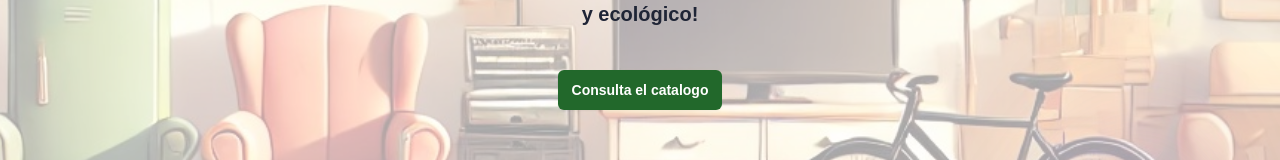
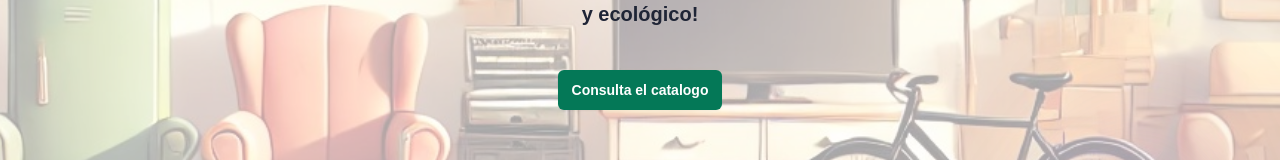
Before and after one commit to MiguelR222/hacknights2024, a Next.js app: page / in a window 1280 px wide. Shown: the part 608-768 px from the top of the page. Built offline with nearby package versions, Linux system fonts and the light colour scheme; no server answers.

Commit message:
colot boton modificado a esmeralda

```diff
--- a/components/hero-section.tsx
+++ b/components/hero-section.tsx
@@ -54,7 +54,7 @@ export default function HeroSection() {
             <div className="mt-10 flex items-center justify-center gap-x-6">
               <a
                 href="#"
-                className="rounded-md bg-[#22682b] px-3.5 py-2.5 text-sm font-semibold text-white shadow-sm hover:bg-[#549b5e] focus-visible:outline focus-visible:outline-2 focus-visible:outline-offset-2 focus-visible:outline-indigo-600"
+                className="rounded-md bg-emerald-700 px-3.5 py-2.5 text-sm font-semibold text-white shadow-sm hover:bg-[#549b5e] focus-visible:outline focus-visible:outline-2 focus-visible:outline-offset-2 focus-visible:outline-indigo-600"
               >
                 Consulta el catalogo
               </a>
```
